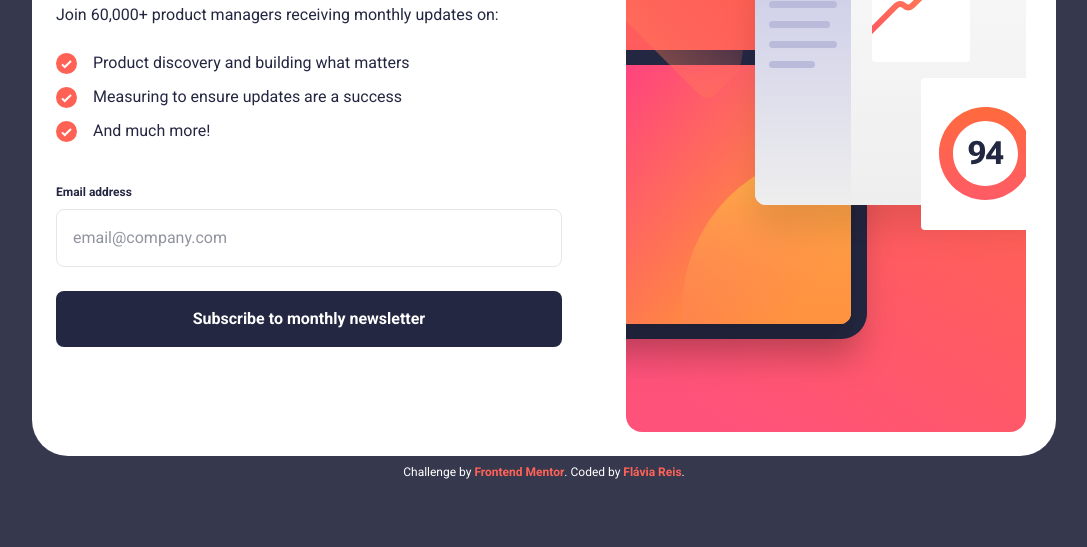
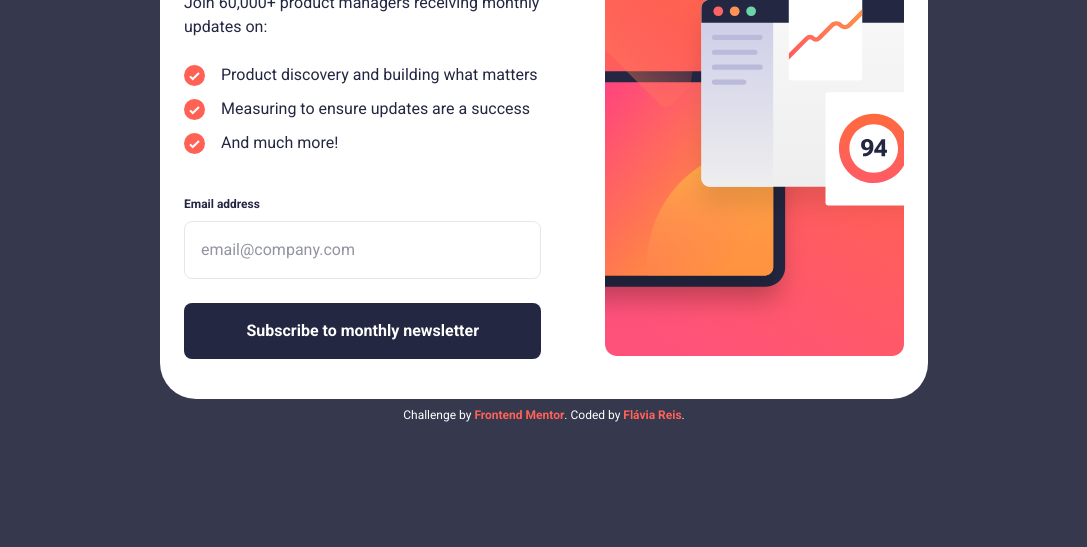
Before and after one commit to flaviare1s/newsletter-sign-up-with-success-message, a website: page src/index.html in a window 1280 px wide. Shown: the part 253-800 px from the top of the page, without its empty margins (96-1183 px from the left). Drawn offline with Linux system fonts and the light colour scheme.

Commit message:
I improved the responsiveness

```diff
--- a/src/index.html
+++ b/src/index.html
@@ -19,7 +19,7 @@
 
   <!-- Sign-up form start -->
 
-  <section id="sec1" class="bg-white w-full md:w-[95%] lg:w-[80%] flex flex-col md:flex-row-reverse items-center justify-between p-0 md:rounded-[36px]">
+  <section id="sec1" class="bg-white w-full md:w-[95%] lg:w-[60%] flex flex-col md:flex-row-reverse items-center justify-between p-0 md:rounded-[36px]">
     <div class="w-full sm:w-[42%] md:pr-6">
       <img class="md:hidden w-full" src="../assets/images/illustration-sign-up-mobile.svg" alt="Illustration Sign Up">
       <img class="hidden md:block h-full w-auto py-6 object-contain" src="../assets/images/illustration-sign-up-desktop.svg" alt="Illustration Sign Up">
```
Also changed, not shown: src/output.css.
